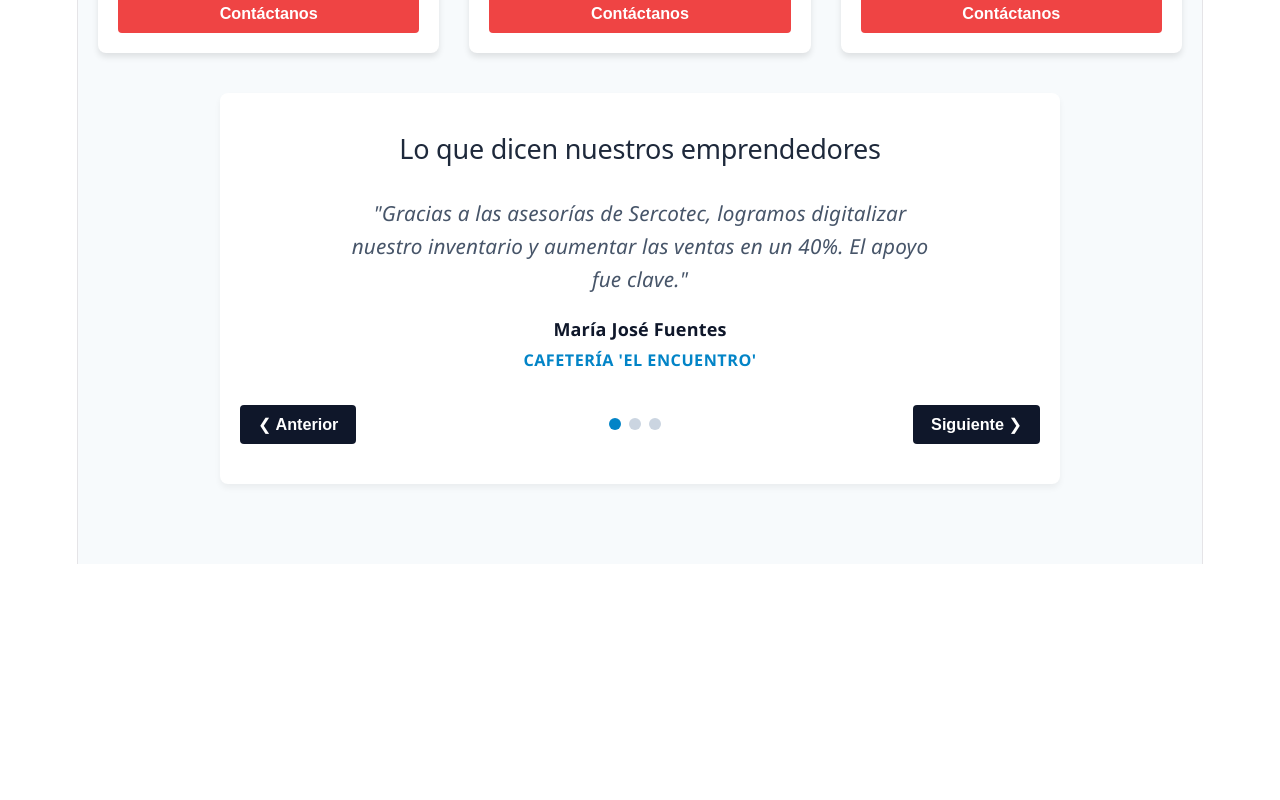
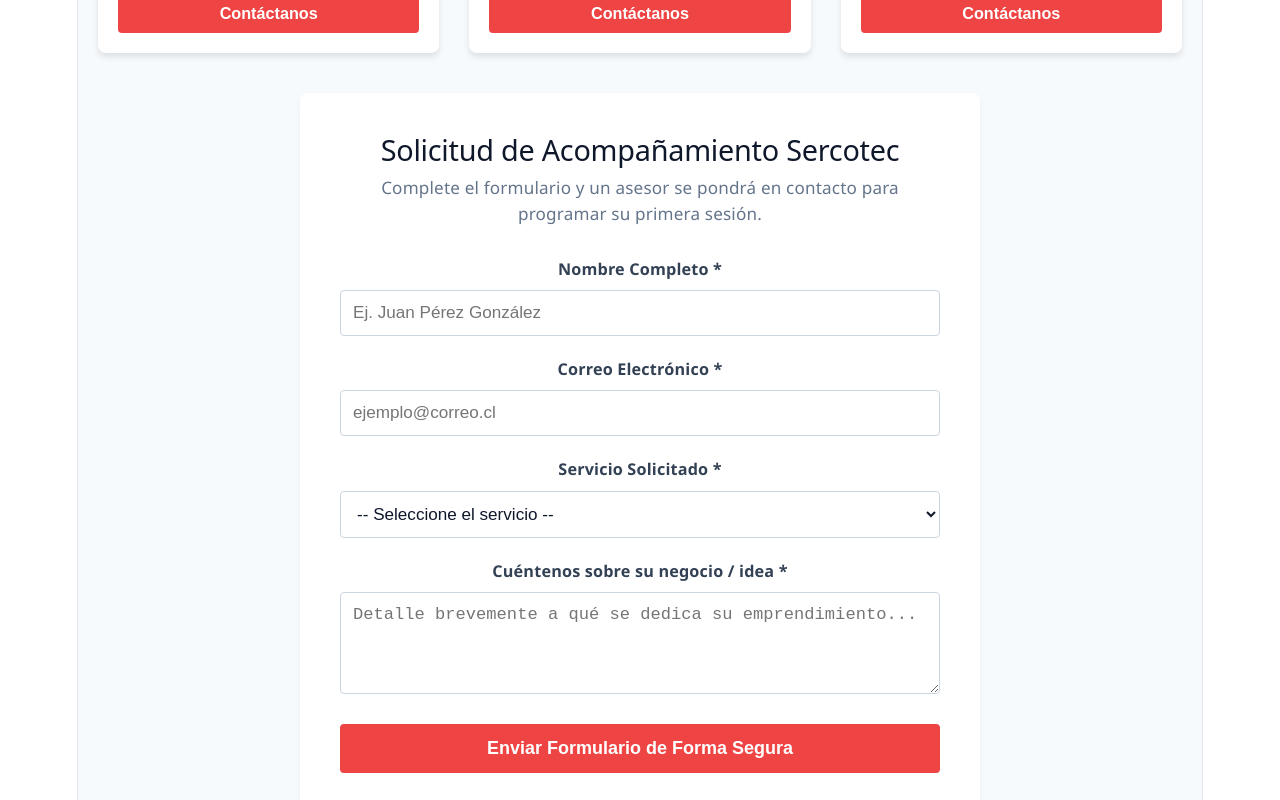
Before and after one commit to Benj11ii/providencia-empleo-vcm, a React (Vite) app: page / in a window 1280 px wide. Shown: the part 700-1500 px from the top of the page. Before the commit the page ends 1264 px from the top, so only its background shows below. Built offline with nearby package versions, Linux system fonts and the light colour scheme.

Commit message:
feat: implementar formulario de contacto con validaciones de cliente y honeypot anti-bots

```diff
--- a/public/api/services.json
+++ b/public/api/services.json
@@ -2,7 +2,7 @@
   {
     "id": 1,
     "title": "Asesoría Técnica Individual",
-    "description": "Acompañamiento personalizado y confidencial para diagnosticar y mejorar la gestión de tu micro o pequeña empresa.",
+    "description": "Acompañamiento personalizado y confidencial para diagnosticar y mejorar la gestión de su micro o pequeña empresa.",
     "image": "https://images.unsplash.com/photo-1454165804606-c3d57bc86b40?auto=format&fit=crop&q=80&w=400"
   },
   {
--- a/src/App.jsx
+++ b/src/App.jsx
@@ -2,6 +2,7 @@
 import './App.css';
 import ServiceCard from './components/ServiceCard/ServiceCard';
 import TestimonialCarousel from './components/TestimonialCarousel/TestimonialCarousel';
+import ContactForm from './components/ContactForm/ContactForm';
 
 function App() {
   const [selectedService, setSelectedService] = useState('');
@@ -36,14 +37,13 @@
 
   const handleSelectService = (serviceTitle) => {
     setSelectedService(serviceTitle);
-    alert(`Has seleccionado: "${serviceTitle}".`);
   };
 
   return (
     <div className="app-container">
       <header className="app-header">
         <h1>Centro de Negocios Santiago de SERCOTEC</h1>
-        <p>Apoyo integral para el crecimiento de tu negocio</p>
+        <p>Apoyo integral para el crecimiento de su negocio</p>
       </header>
 
       <main className="app-main">
@@ -70,11 +70,10 @@
           )}
         </section>
 
-        {selectedService && (
-          <div className="selection-indicator">
-            <p>Servicio seleccionado actualmente: <strong>{selectedService}</strong></p>
-          </div>
-        )}
+      <ContactForm
+        selectedService={selectedService}
+        setSelectedService={setSelectedService}
+      />
 
         <TestimonialCarousel />
       </main>
--- /dev/null
+++ b/src/components/ContactForm/ContactForm.css
@@ -0,0 +1,129 @@
+.contact-form-container {
+  background-color: #ffffff;
+  padding: 40px;
+  border-radius: 8px;
+  box-shadow: 0 4px 6px rgba(0, 0, 0, 0.05);
+  max-width: 600px;
+  margin: 40px auto;
+}
+
+.contact-form-container h2 {
+  font-size: 1.6rem;
+  color: #0f172a;
+  text-align: center;
+  margin-bottom: 8px;
+}
+
+.contact-subtitle {
+  font-size: 0.95rem;
+  color: #64748b;
+  text-align: center;
+  margin-bottom: 30px;
+  line-height: 1.5;
+}
+
+.form-group {
+  margin-bottom: 20px;
+  display: flex;
+  flex-direction: column;
+}
+
+.form-group label {
+  font-size: 0.9rem;
+  font-weight: 600;
+  color: #334155;
+  margin-bottom: 8px;
+}
+
+.form-group input,
+.form-group select,
+.form-group textarea {
+  padding: 12px;
+  border: 1px solid #cbd5e1;
+  border-radius: 4px;
+  font-size: 0.95rem;
+  color: #0f172a;
+  background-color: #ffffff;
+  transition: border-color 0.2s, box-shadow 0.2s;
+}
+
+.form-group input:focus,
+.form-group select:focus,
+.form-group textarea:focus {
+  outline: none;
+  border-color: #0284c7;
+  box-shadow: 0 0 0 3px rgba(2, 132, 199, 0.15);
+}
+
+/* Clases de error para validación interactiva */
+.form-group input.input-error,
+.form-group select.input-error,
+.form-group textarea.input-error {
+  border-color: #ef4444;
+  background-color: #fef2f2;
+}
+
+.error-text-msg {
+  color: #ef4444;
+  font-size: 0.8rem;
+  margin-top: 6px;
+  font-weight: 500;
+}
+
+.submit-btn {
+  background-color: #ef4444; /* Rojo corporativo */
+  color: white;
+  border: none;
+  padding: 14px 20px;
+  width: 100%;
+  font-size: 1rem;
+  font-weight: 700;
+  border-radius: 4px;
+  cursor: pointer;
+  transition: background-color 0.2s;
+  margin-top: 10px;
+}
+
+.submit-btn:hover {
+  background-color: #dc2626;
+}
+
+/* Ocultar el Honeypot de forma segura para los humanos */
+.honeypot-field {
+  display: none !important;
+}
+
+/* Mensaje de envío exitoso */
+.success-message {
+  text-align: center;
+  padding: 30px 20px;
+  background-color: #f0fdf4;
+  border: 1px solid #bbf7d0;
+  border-radius: 8px;
+  color: #166534;
+}
+
+.success-message h3 {
+  margin-top: 0;
+  font-size: 1.4rem;
+}
+
+.success-message p {
+  line-height: 1.6;
+}
+
+.btn-return {
+  background-color: #166534;
+  color: white;
+  border: none;
+  padding: 10px 20px;
+  border-radius: 4px;
+  font-weight: 600;
+  cursor: pointer;
+  transition: background-color 0.2s;
+  margin-top: 15px;
+}
+
+.btn-return:hover {
+  background-color: #14532d;
+}
--- /dev/null
+++ b/src/components/ContactForm/ContactForm.jsx
@@ -0,0 +1,181 @@
+import React, { useState, useEffect } from 'react';
+import './ContactForm.css';
+
+const ContactForm = ({ selectedService, setSelectedService }) => {
+  // Estado para los campos del formulario
+  const [formData, setFormData] = useState({
+    name: '',
+    email: '',
+    service: '',
+    message: '',
+    website: '' // <--- Campo HONEYPOT (trampa invisible para robots)
+  });
+
+  // Estado para capturar errores del cliente
+  const [errors, setErrors] = useState({});
+  // Estado para la confirmación de envío exitoso
+  const [isSubmitted, setIsSubmitted] = useState(false);
+
+  // Se sincroniza el servicio seleccionado desde las tarjetas del Punto 1
+  useEffect(() => {
+    if (selectedService) {
+      setFormData((prev) => ({ ...prev, service: selectedService }));
+    }
+  }, [selectedService]);
+
+  const handleChange = (e) => {
+    const { name, value } = e.target;
+    setFormData((prev) => ({ ...prev, [name]: value }));
+
+    // Limpiar el error del campo modificado en tiempo real (usabilidad)
+    if (errors[name]) {
+      setErrors((prev) => ({ ...prev, [name]: '' }));
+    }
+  };
+
+  // Validaciones del cliente (Punto 10)
+  const validateForm = () => {
+    const tempErrors = {};
+    const emailRegex = /^[^\s@]+@[^\s@]+\.[^\s@]+$/;
+
+    if (!formData.name.trim() || formData.name.length < 3) {
+      tempErrors.name = 'Por favor, ingresa tu nombre completo (mínimo 3 caracteres).';
+    }
+    if (!formData.email) {
+      tempErrors.email = 'El correo electrónico es obligatorio.';
+    } else if (!emailRegex.test(formData.email)) {
+      tempErrors.email = 'Por favor, ingresa un formato de correo electrónico válido.';
+    }
+    if (!formData.service) {
+      tempErrors.service = 'Debes seleccionar un servicio de interés.';
+    }
+    if (!formData.message.trim() || formData.message.length < 10) {
+      tempErrors.message = 'Por favor, detalla tu mensaje (mínimo 10 caracteres).';
+    }
+
+    setErrors(tempErrors);
+    return Object.keys(tempErrors).length === 0; // Retorna true si no hay errores
+  };
+
+  const handleSubmit = (e) => {
+    e.preventDefault();
+
+    // 1. FILTRADO ANTI-ROBOTS (Honeypot - Punto 10)
+    if (formData.website) {
+      console.warn("Intento de spam detectado y bloqueado por Honeypot.");
+      // Pretendemos que se envió correctamente para que el robot crea que tuvo éxito,
+      // pero no procesamos ni enviamos ningún dato.
+      setIsSubmitted(true);
+      return;
+    }
+
+    // 2. VALIDACIÓN DEL CLIENTE (Punto 10)
+    if (validateForm()) {
+      console.log("Formulario enviado con éxito de manera segura:", formData);
+      setIsSubmitted(true);
+
+      // Limpiar los campos del formulario
+      setFormData({ name: '', email: '', service: '', message: '', website: '' });
+      if (setSelectedService) {
+        setSelectedService(''); // Limpiar la selección global
+      }
+    }
+  };
+
+  return (
+    <div className="contact-form-container" id="contact-section">
+      <h2>Solicitud de Acompañamiento Sercotec</h2>
+      <p className="contact-subtitle">
+        Complete el formulario y un asesor se pondrá en contacto para programar su primera sesión.
+      </p>
+
+      {isSubmitted ? (
+        <div className="success-message" role="alert">
+          <h3>¡Solicitud Recibida Exitosamente!</h3>
+          <p>Sus datos han sido registrados de forma segura y encriptada. Un ejecutivo del Centro de Negocios Santiago le contactará en un plazo de 24 horas hábiles.</p>
+          <button onClick={() => setIsSubmitted(false)} className="btn-return">Enviar otra solicitud</button>
+        </div>
+      ) : (
+        <form onSubmit={handleSubmit} noValidate>
+
+          {/* CAMPO HONEYPOT TOTALMENTE INVISIBLE (Protección contra robots - Punto 10) [3] */}
+          <div className="honeypot-field" aria-hidden="true">
+            <label htmlFor="website">Si eres un humano, no escribas nada aquí:</label>
+            <input
+              type="text"
+              id="website"
+              name="website"
+              value={formData.website}
+              onChange={handleChange}
+              tabIndex="-1"
+              autoComplete="off"
+            />
+          </div>
+
+          <div className="form-group">
+            <label htmlFor="name">Nombre Completo *</label>
+            <input
+              type="text"
+              id="name"
+              name="name"
+              value={formData.name}
+              onChange={handleChange}
+              className={errors.name ? 'input-error' : ''}
+              placeholder="Ej. Juan Pérez González"
+            />
+            {errors.name && <span className="error-text-msg">{errors.name}</span>}
+          </div>
+
+          <div className="form-group">
+            <label htmlFor="email">Correo Electrónico *</label>
+            <input
+              type="email"
+              id="email"
+              name="email"
+              value={formData.email}
+              onChange={handleChange}
+              className={errors.email ? 'input-error' : ''}
+              placeholder="ejemplo@correo.cl"
+            />
+            {errors.email && <span className="error-text-msg">{errors.email}</span>}
+          </div>
+
+          <div className="form-group">
+            <label htmlFor="service">Servicio Solicitado *</label>
+            <select
+              id="service"
+              name="service"
+              value={formData.service}
+              onChange={handleChange}
+              className={errors.service ? 'input-error' : ''}
+            >
+              <option value="">-- Seleccione el servicio --</option>
+              <option value="Asesoría Técnica Individual">Asesoría Técnica Individual</option>
+              <option value="Capacitación Empresarial">Capacitación Empresarial</option>
+              <option value="Vinculación y Networking">Vinculación y Networking</option>
+            </select>
+            {errors.service && <span className="error-text-msg">{errors.service}</span>}
+          </div>
+
+          <div className="form-group">
+            <label htmlFor="message">Cuéntenos sobre su negocio / idea *</label>
+            <textarea
+              id="message"
+              name="message"
+              rows="4"
+              value={formData.message}
+              onChange={handleChange}
+              className={errors.message ? 'input-error' : ''}
+              placeholder="Detalle brevemente a qué se dedica su emprendimiento..."
+            />
+            {errors.message && <span className="error-text-msg">{errors.message}</span>}
+          </div>
+
+          <button type="submit" className="submit-btn">Enviar Formulario de Forma Segura</button>
+        </form>
+      )}
+    </div>
+  );
+};
+
+export default ContactForm;
```
